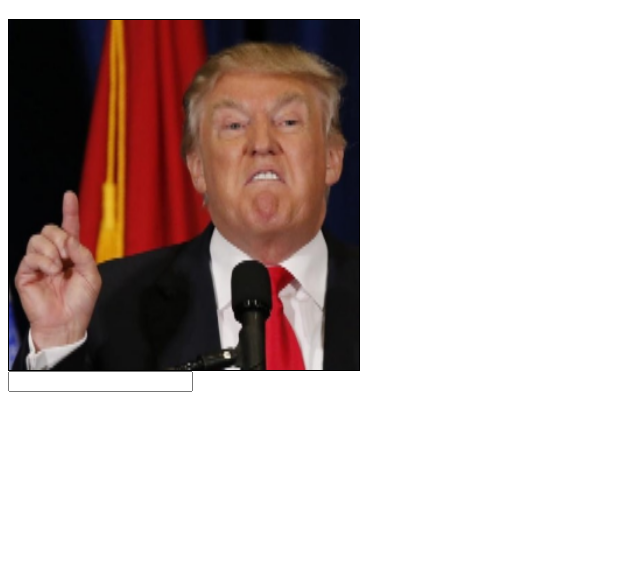
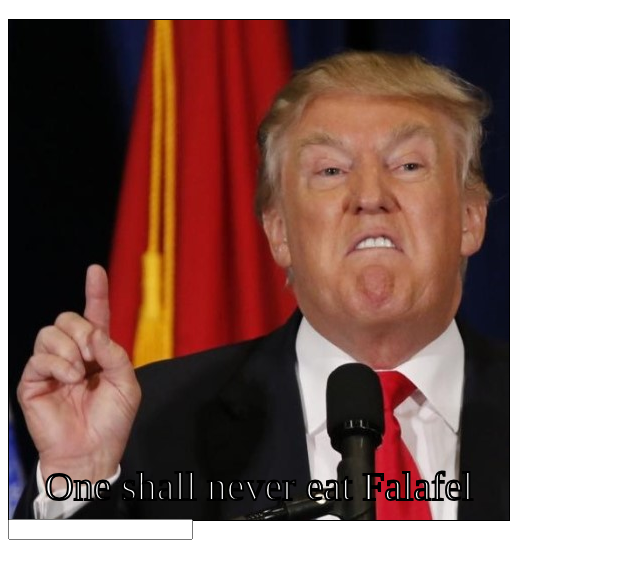
Before and after one commit to kobtze/meme-gen, a plain HTML site: page index.html in a window 1280 px wide. Shown: the part 61-640 px from the top of the page, without its empty margins (0-640 px from the left). Drawn offline with Linux system fonts and the light colour scheme.

Commit message:
Drawed a text line on the canvas. Text line taken from gMeme

```diff
--- a/css/style.css
+++ b/css/style.css
@@ -1,4 +1,10 @@
+
+.canvas-container {
+    width: 500px;
+    height: 500px;
+}
+
 canvas {
-    width: 350px;
-    height: 350px;
+    height: auto;
+    object-fit: cover;
 }
--- a/index.html
+++ b/index.html
@@ -1,19 +1,24 @@
 <!DOCTYPE html>
 <html lang="en">
+
 <head>
     <meta charset="UTF-8">
     <meta name="viewport" content="width=device-width, initial-scale=1.0">
     <link rel="stylesheet" href="css/style.css">
     <title>Meme Generator</title>
 </head>
+
 <body onload="onInit()">
     <h1>Meme Generator</h1>
     <!-- <img id="meme-image" src="img/2.jpg"> -->
-    <canvas id="meme-canvas" style="display: block; border: 1px solid black;"></canvas>
+    <div class="canvas-container">
+        <canvas id="meme-canvas" style="display: block; border: 1px solid black;"></canvas>
+    </div>
     <input id="meme-text" type="text">
 
     <script src="js/service_storage.js"></script>
     <script src="js/service_meme-gen.js"></script>
     <script src="js/controller-meme-gen.js"></script>
 </body>
+
 </html>
--- a/js/controller-meme-gen.js
+++ b/js/controller-meme-gen.js
@@ -3,5 +3,7 @@ console.log('memegen-controller')
 
 
 function onInit() {
+    // debugger;
+    resizeCanvas();
     drawMemeImg();
 }
--- a/js/service_meme-gen.js
+++ b/js/service_meme-gen.js
@@ -18,7 +18,7 @@ var gImgs = [
 
 var gMeme = {
     selectedImgId: 1,
-    selectedLineCount: 1,
+    selectedLineIdx: 0,
     lines: [
         {
             txt: 'One shall never eat Falafel',
@@ -38,13 +38,38 @@ function getImageById(id) {
     return gImgs[idx]
 }
 
+function resizeCanvas() {
+    var elContainer = document.querySelector('.canvas-container');
+    // Note: changing the canvas dimension this way clears the canvas
+
+    gElCanvas.width = elContainer.offsetWidth;
+    gElCanvas.height = elContainer.offsetHeight;
+}
+
+function drawMemeText() {
+    var meme = gMeme;
+    var memeText = meme.lines[meme.selectedLineIdx].txt
+    drawText(memeText, 250, 480)
+}
+
+function drawText(text, x, y) {
+    gCtx.lineWidth = '2';
+    gCtx.font = '40px impact';
+    gCtx.strokeStyle = 'black';
+    gCtx.fillStyle = 'white';
+    gCtx.textAlign = 'center';
+    gCtx.fillText(text, x, y);
+    gCtx.strokeText(text, x, y);
+}
+
 function drawMemeImg() {
     gCtx = gElCanvas.getContext('2d');
-    var meme = getMeme();
+    var meme = gMeme;
     var id = meme.selectedImgId;
     var elImg = new Image();
     elImg.src = getImageById(id).url;
     elImg.onload = () => {
         gCtx.drawImage(elImg, 0, 0, gElCanvas.width, gElCanvas.height)
+        drawMemeText();
     }
 }
```
